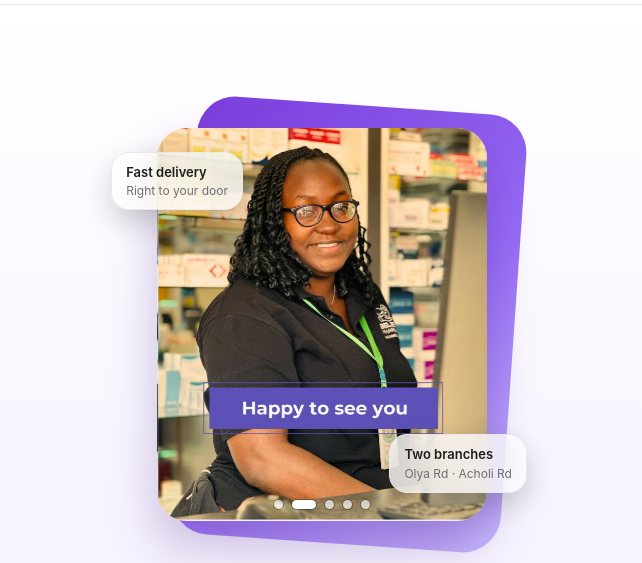
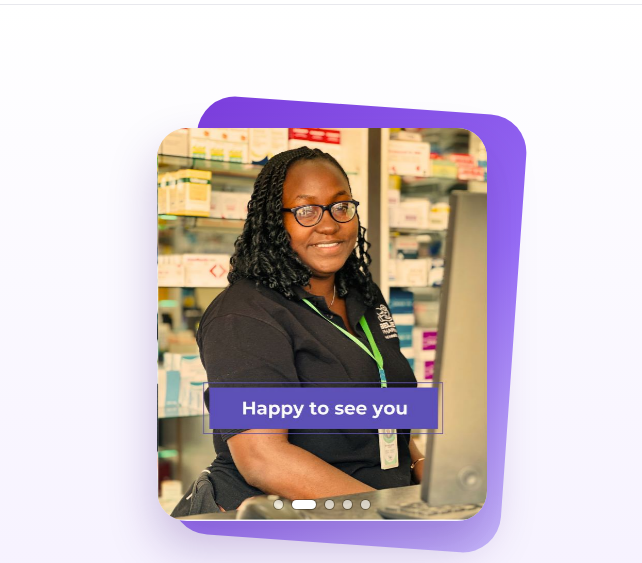
Before and after one commit to knnthocaya-lab/Believe-Pharmacy, a plain HTML site: page index.html in a window 1280 px wide. Shown: the part 48-611 px from the top of the page, 638-1280 px from the left. Drawn offline with nearby package versions, Linux system fonts and the light colour scheme; no server answers.

Commit message:
Add files via upload

```diff
--- a/index.html
+++ b/index.html
@@ -47,8 +47,6 @@
       <button class="snav next" type="button" aria-label="Next photo">&#8250;</button>
       <div class="sdots" role="group" aria-label="Choose a photo"></div>
     </div>
-    <div class="chip2 a">Fast delivery<small>Right to your door</small></div>
-    <div class="chip2 b">Two branches<small>Olya Rd · Acholi Rd</small></div>
   </div>
 </div></header>
 <section class="dealsec" id="dealsTile" hidden><div class="wrap">
```
